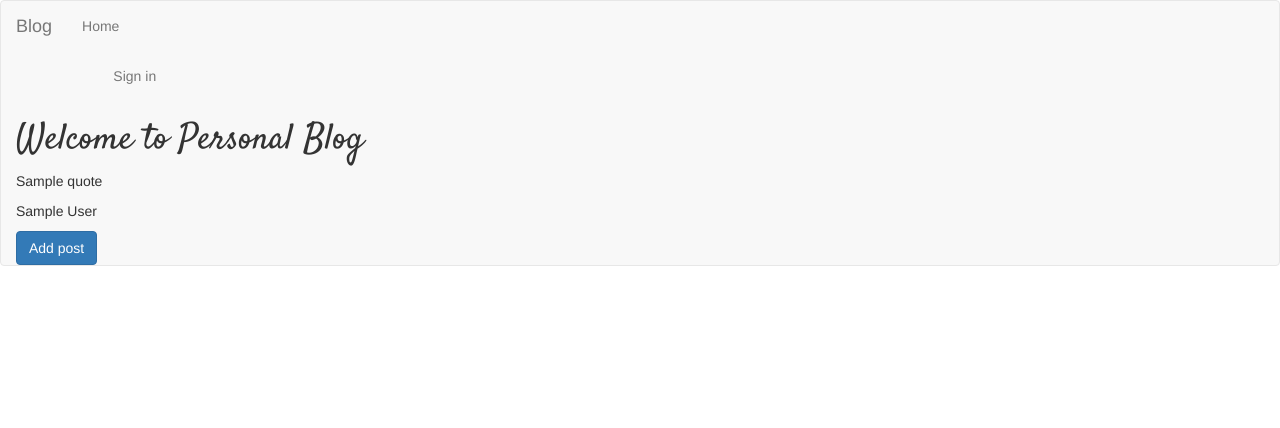
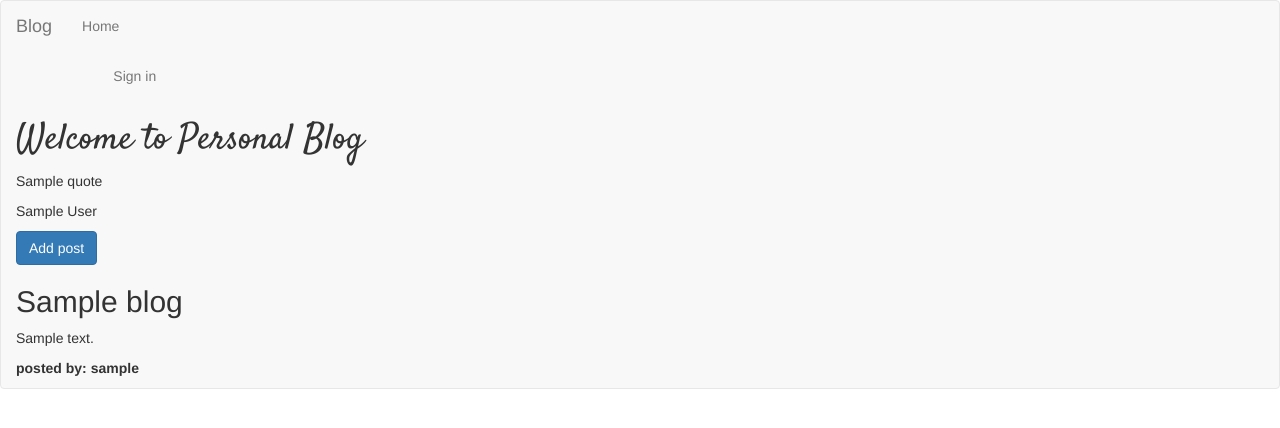
Before and after one commit to khadija-bit/Personal_Blog, a Flask app: template app/templates/index.html in a window 1280 px wide. Shown: the top 428 px of the page. Run offline with Flask 2, Linux system fonts and the light colour scheme; the template is opened without the code that fills it: most values are stand-ins (such as "Sample title", 1, 10 or a date in 2020); data that the repository does not hold is empty; some libraries are stand-ins or nearby versions.

Commit message:
Displayed my blog

```diff
--- a/app/templates/index.html
+++ b/app/templates/index.html
@@ -15,7 +15,11 @@
             <p>{{quotes.quote}}</p>
             <p>{{quotes.author}}</p>
             <a href="{{url_for('main.new_blog')}}" class="btn btn-primary">Add post</a>
-
+             {% for blog in blogs %}
+             <h2>{{blog.title}}</h2>
+             <p>{{blog.content}}</p>
+              <p><strong>posted by: {{blog.user.username}}</strong></p>
+              {% endfor %}
         </div>
 
     </div>
--- a/app/templates/macros.html
+++ b/app/templates/macros.html
@@ -0,0 +1,10 @@
+{% block content %}
+{% macro displayBlog (all_blogs) %}
+{% for blog in all_blogs %}
+    <h2>{{blog.title}}</h2>
+    <p>{{blog.content}}</p>
+    <p></p>{{blog.user.username}}
+    {% endfor %}
+
+{% endmacro %}
+{% endblock %}
```
Also changed, not shown: app/templates/comment.html (+9 -0 lines).
